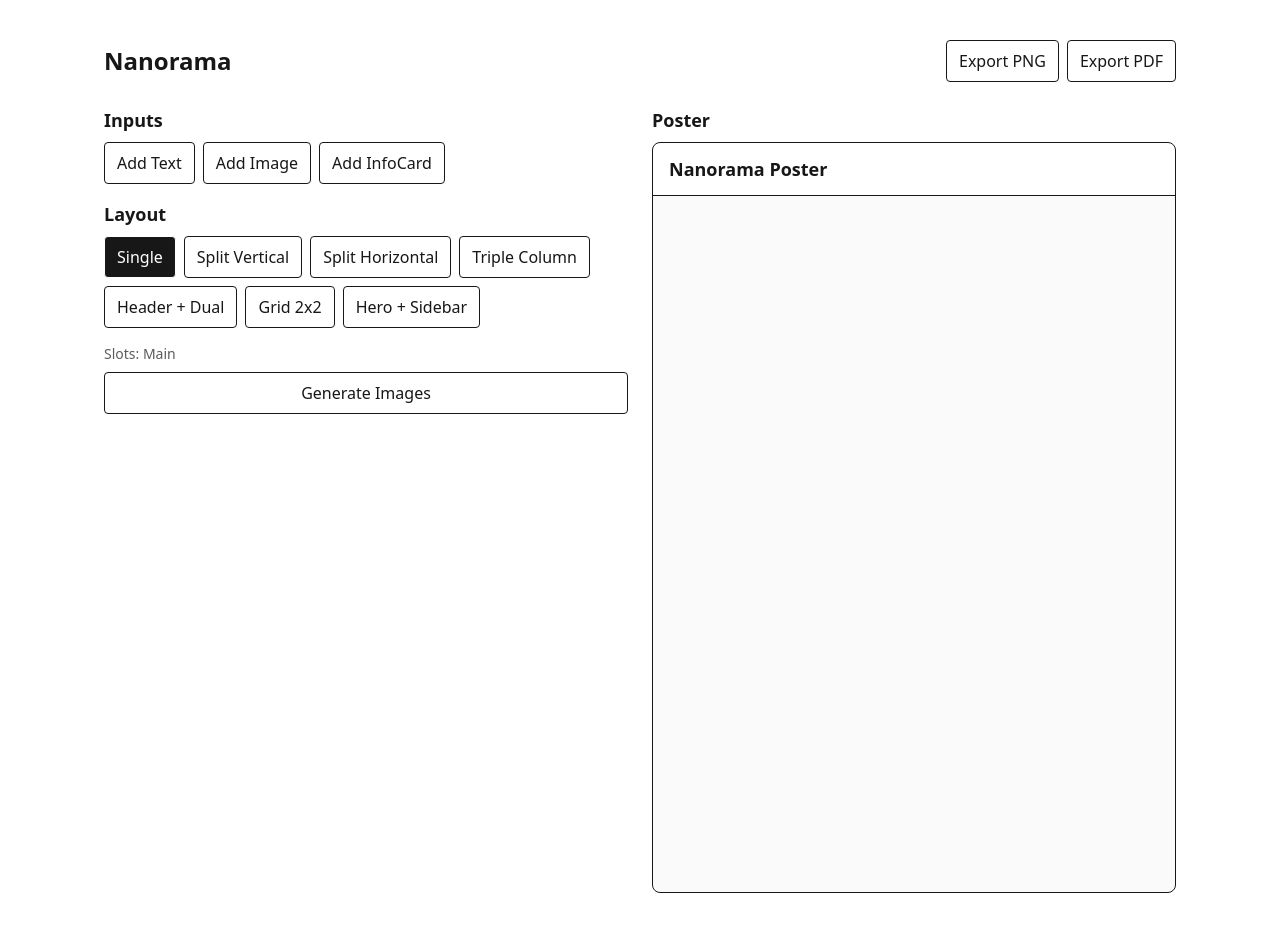
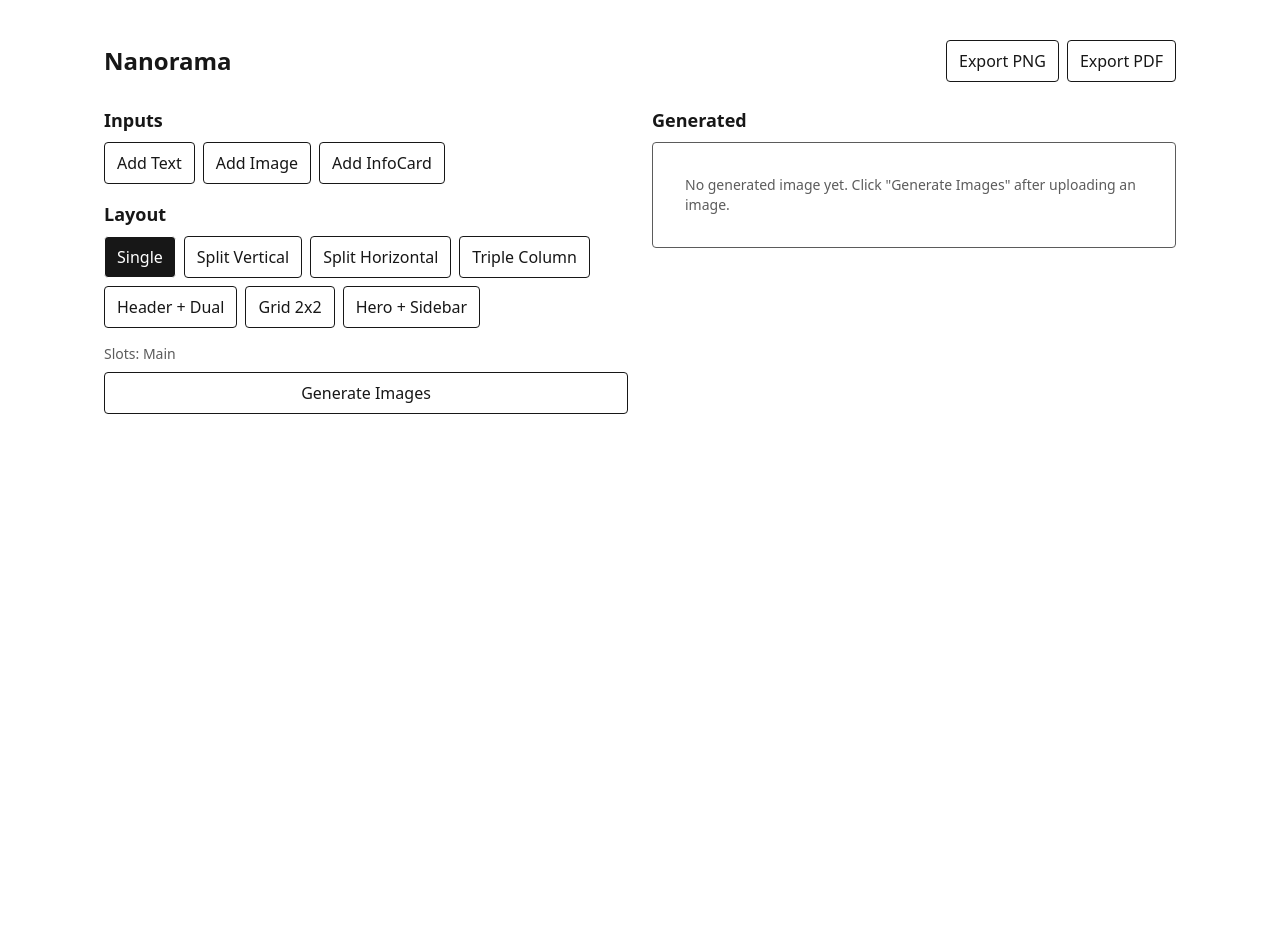
Before and after one commit to devbm7/nanorama, a Next.js app: page / in a window 1280 px wide. After the commit the page ends 800 px from the top, so only its background shows below. Built offline with nearby package versions, Linux system fonts and the light colour scheme.

Commit message:
v0.0.9 - Kinda works

```diff
--- a/src/app/page.tsx
+++ b/src/app/page.tsx
@@ -1,7 +1,7 @@
 import { ComponentInput } from "@/components/input/ComponentInput";
 import { LayoutSelector } from "@/components/input/LayoutSelector";
 import { GenerateButton } from "@/components/input/GenerateButton";
-import { PosterCanvas } from "@/components/poster/PosterCanvas";
+import { GeneratedOnly } from "@/components/poster/GeneratedOnly";
 import { ExportPanel } from "@/components/export/ExportPanel";
 
 export default function Home() {
@@ -24,9 +24,9 @@ export default function Home() {
           </div>
         </div>
         <div className="space-y-2">
-          <h2 className="text-lg font-semibold">Poster</h2>
+          <h2 className="text-lg font-semibold">Generated</h2>
           <div id="poster-canvas-root">
-            <PosterCanvas />
+            <GeneratedOnly />
           </div>
         </div>
       </section>
--- /dev/null
+++ b/src/components/poster/GeneratedOnly.tsx
@@ -0,0 +1,23 @@
+"use client";
+import { usePosterState } from "@/hooks/usePosterState";
+
+export function GeneratedOnly() {
+  const { components } = usePosterState();
+  const imageComponents = components.filter((c: any) => c.type === "image") as any[];
+  const target = imageComponents.find((c) => c.generatedUrl);
+
+  if (!target) {
+    return (
+      <div className="border rounded p-8 text-sm opacity-70">
+        No generated image yet. Click "Generate Images" after uploading an image.
+      </div>
+    );
+  }
+
+  return (
+    <div className="border rounded-lg overflow-hidden bg-white flex items-center justify-center">
+      {/* eslint-disable-next-line @next/next/no-img-element */}
+      <img src={target.generatedUrl} alt="Generated" className="max-w-full max-h-[70vh] object-contain" />
+    </div>
+  );
+}
```
